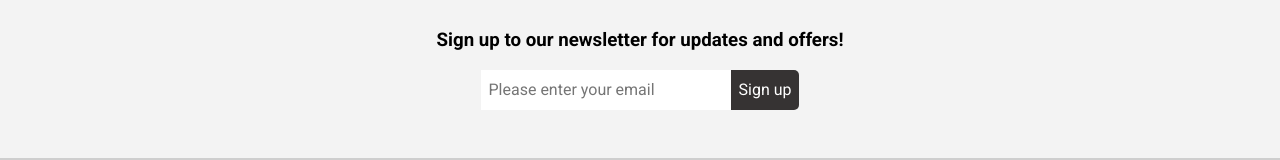
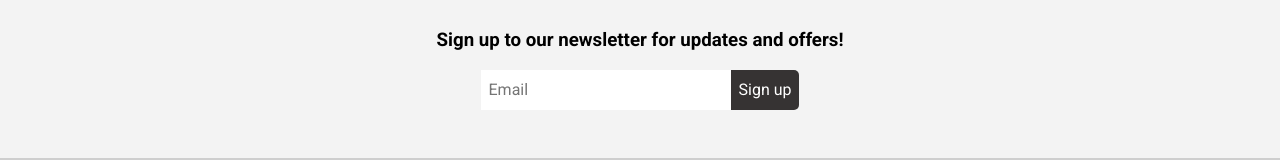
Before and after one commit to dave-forbes/shopping-cart, a React (Vite) app in the folder shopping-cart/: page / in a window 1280 px wide. Shown: the part 1282-1442 px from the top of the page. Built offline with nearby package versions, Linux system fonts and the light colour scheme; a web font is replaced by a local one.

Commit message:
changed placeholder text for sign up input

```diff
--- a/shopping-cart/src/components/SignUp/SignUp.jsx
+++ b/shopping-cart/src/components/SignUp/SignUp.jsx
@@ -5,7 +5,7 @@ const SignUp = () => {
     <div className={styles.signUp}>
       <h3>Sign up to our newsletter for updates and offers!</h3>
       <div>
-        <input placeholder="Please enter your email" type="email" />
+        <input placeholder="Email" type="email" />
         <button>Sign up</button>
       </div>
     </div>
```
